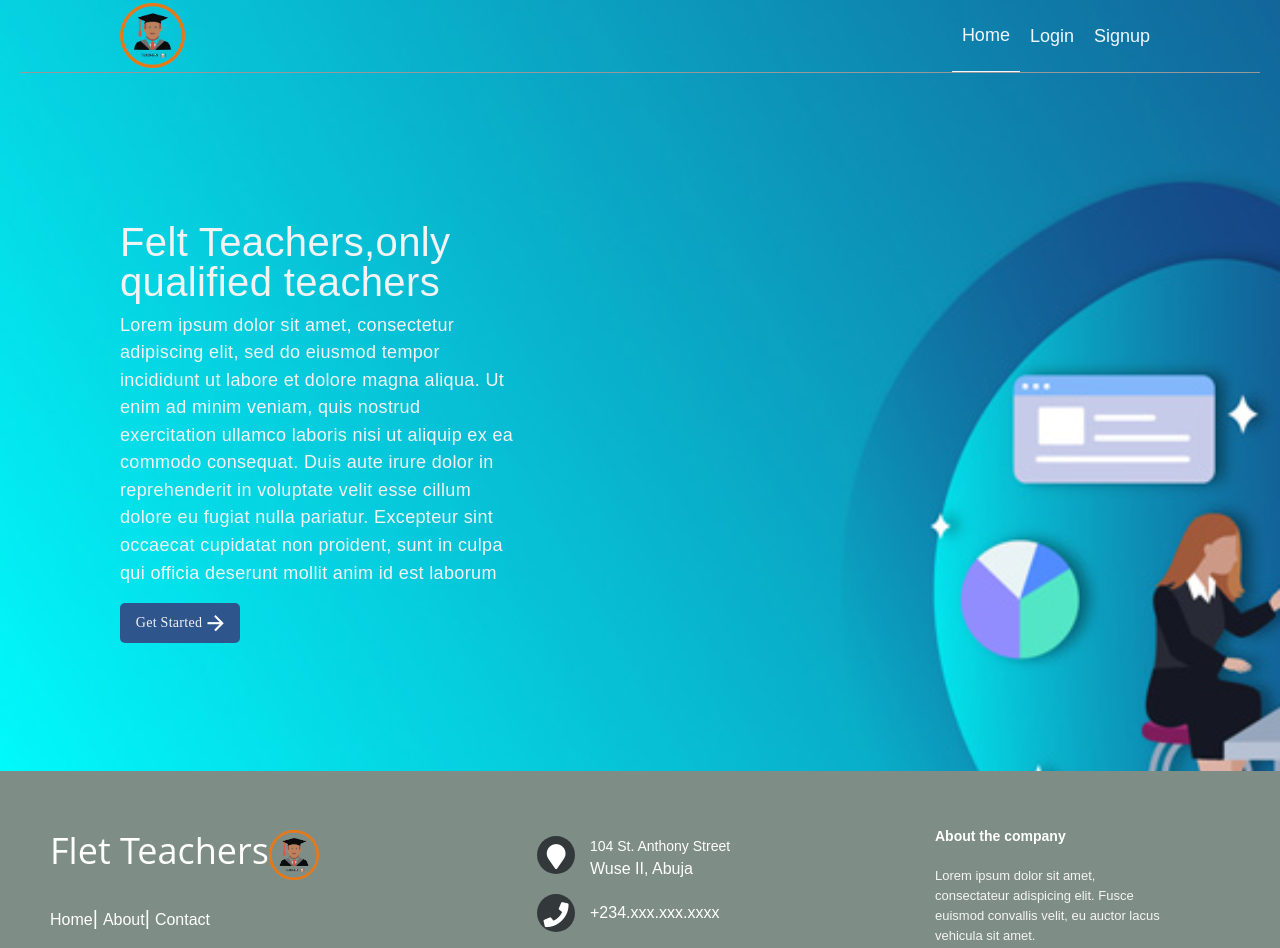
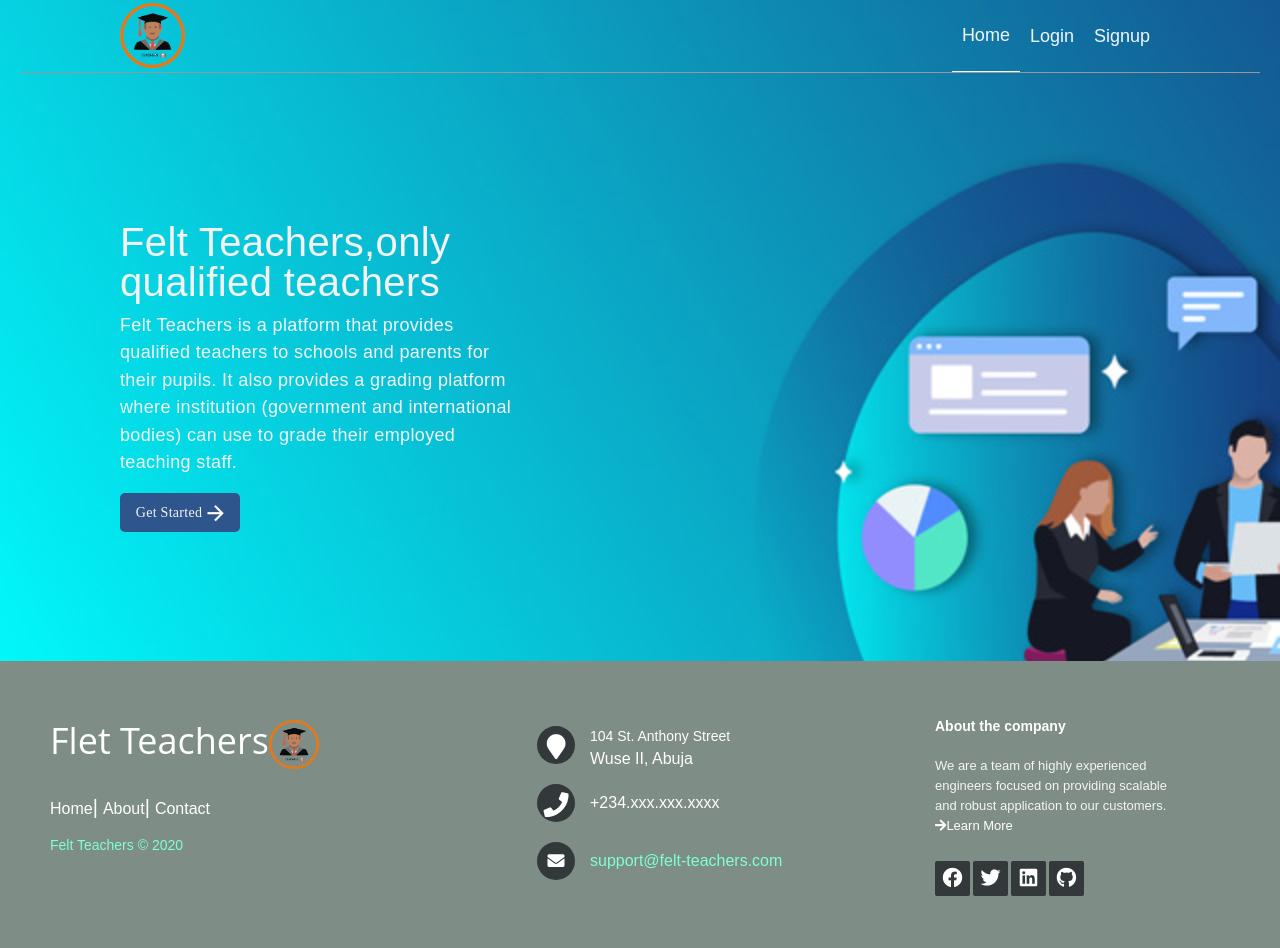
Before and after one commit to ayor/team-013-Frontend, a React (Vite) app: page / in a window 1280 px wide. Shown: the top 948 px of the page. Built offline with nearby package versions, Linux system fonts and the light colour scheme.

Commit message:
Added text about company content to home and footer component

```diff
--- a/src/components/footer/Footer.js
+++ b/src/components/footer/Footer.js
@@ -43,7 +43,9 @@ const Footer = () => (
 
       <p className="footer-company-about">
         <span>About the company</span>
-        Lorem ipsum dolor sit amet, consectateur adispicing elit. Fusce euismod convallis velit, eu auctor lacus vehicula sit amet.
+        We are a team of highly experienced engineers focused on providing scalable and robust
+        application to our customers.
+        <a href="#" className="link"><i className="fas fa-arrow-right"></i>Learn More</a>
       </p>
 
       <div className="footer-icons">
--- a/src/components/layout/Content.js
+++ b/src/components/layout/Content.js
@@ -7,7 +7,9 @@ const Content = () => (
   <div className="content">
     <div className='content_body'>
       <h3>Felt Teachers,only qualified teachers</h3>
-        <p>Lorem ipsum dolor sit amet, consectetur adipiscing elit, sed do eiusmod tempor incididunt ut labore et dolore magna aliqua. Ut enim ad minim veniam, quis nostrud exercitation ullamco laboris nisi ut aliquip ex ea commodo consequat. Duis aute irure dolor in reprehenderit in voluptate velit esse cillum dolore eu fugiat nulla pariatur. Excepteur sint occaecat cupidatat non proident, sunt in culpa qui officia deserunt mollit anim id est laborum</p>
+      <p>Felt Teachers is a platform that provides qualified teachers to schools and parents for their pupils. It also provides a grading platform where institution (government and international bodies) can use to grade their employed teaching staff.
+
+      </p>
       <div className='getstarted'>
         <NavLink className="navLink" to="/signup" >
           Get Started<img className="bodyimg" src={arrow} alt="" />
```
Lines whose indentation alone changed are shown as unchanged.
